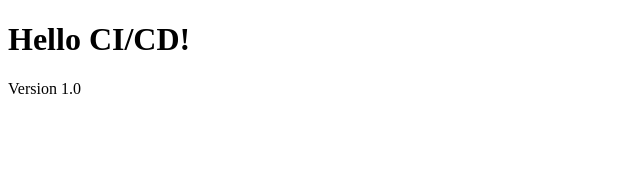
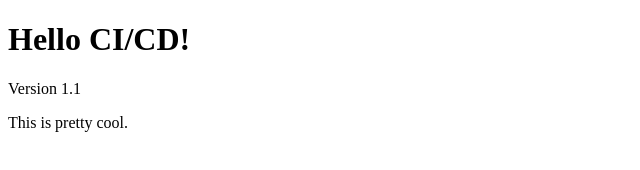
Before and after one commit to tagewestern/cicd-intro-fri, a website: page index.html in a window 1280 px wide. Shown: the whole page, without its empty margins (0-640 px from the left). Drawn offline with Linux system fonts and the light colour scheme.

Commit message:
Updated text

```diff
--- a/index.html
+++ b/index.html
@@ -5,6 +5,7 @@
 </head>
 <body>
     <h1>Hello CI/CD!</h1>
-    <p>Version 1.0</p>
+    <p>Version 1.1</p>
+    <p>This is pretty cool.</p>
 </body>
 </html>
```
